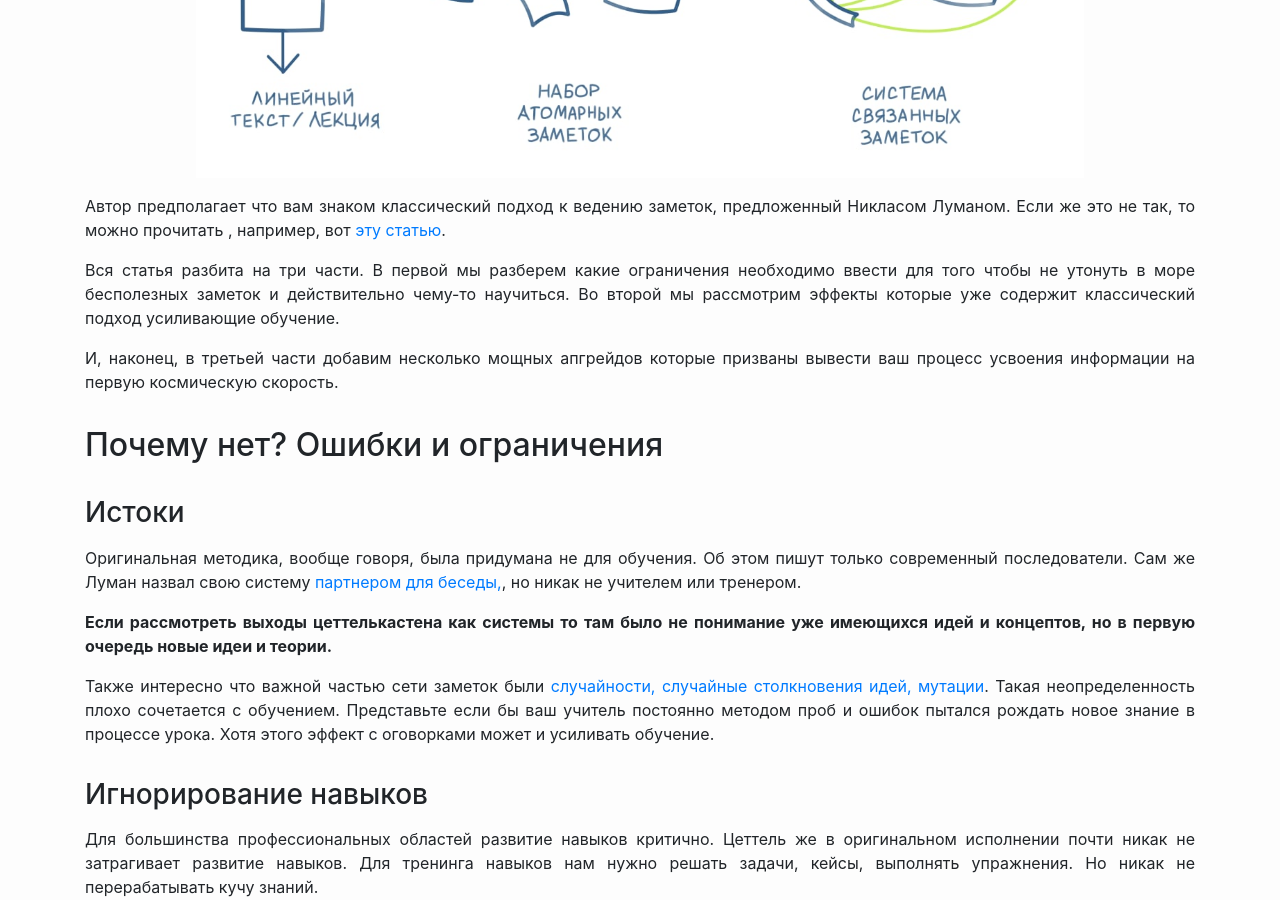
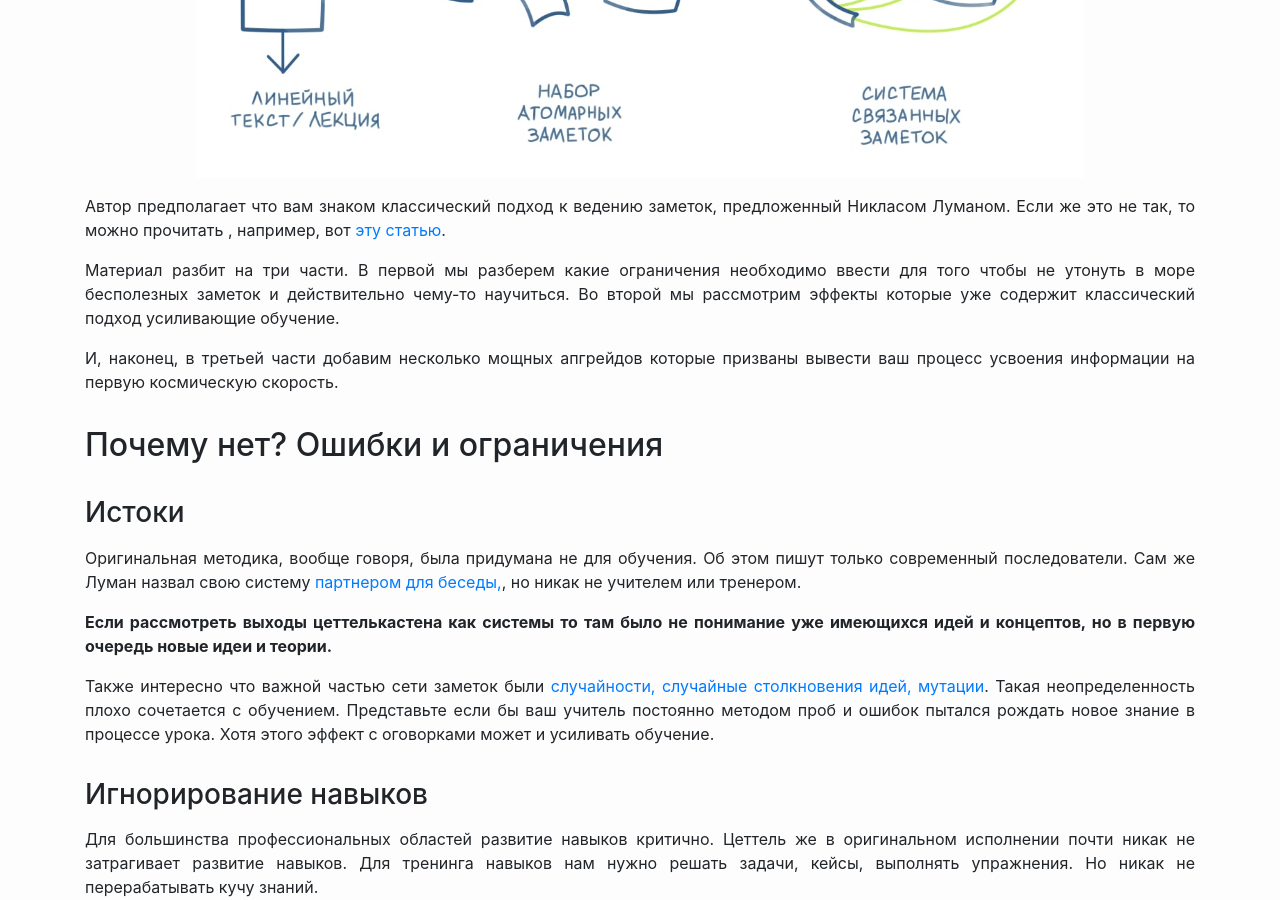
Before and after one commit to Nick-Senin/Nick-Senin.github.io, a Jekyll site: the page built from _posts/2022-09-15-Как научиться учиться с помощью второго мозга. 4 инструмента, 3 апгрейда и 3 ошибки.md, in a window 1280 px wide and 900 px high, scrolled down 1508 px. Built offline with Jekyll 4.4.1, drawn with Linux system fonts in a browser that asks for light colours.

Commit message:
autoCommit 20220915.214343

```diff
--- a/_posts/2022-09-15-Как научиться учиться с помощью второго мозга. 4 инструмента, 3 апгрейда и 3 ошибки.md
+++ b/_posts/2022-09-15-Как научиться учиться с помощью второго мозга. 4 инструмента, 3 апгрейда и 3 ошибки.md
@@ -13,7 +13,7 @@ layout: post
 
 Автор предполагает что вам знаком классический подход к ведению заметок, предложенный Никласом Луманом. Если же это не так, то можно прочитать , например, вот [эту статью](https://habr.com/ru/post/508672/).
 
-Вся статья разбита на три части. В первой мы разберем какие ограничения необходимо ввести для того чтобы не утонуть в море бесполезных заметок и действительно чему-то научиться. Во второй мы рассмотрим эффекты которые уже содержит классический подход усиливающие обучение.
+Материал разбит на три части. В первой мы разберем какие ограничения необходимо ввести для того чтобы не утонуть в море бесполезных заметок и действительно чему-то научиться. Во второй мы рассмотрим эффекты которые уже содержит классический подход усиливающие обучение.
 
 И, наконец, в третьей части добавим несколько мощных апгрейдов которые призваны вывести ваш процесс усвоения информации на первую космическую скорость.
 
```
